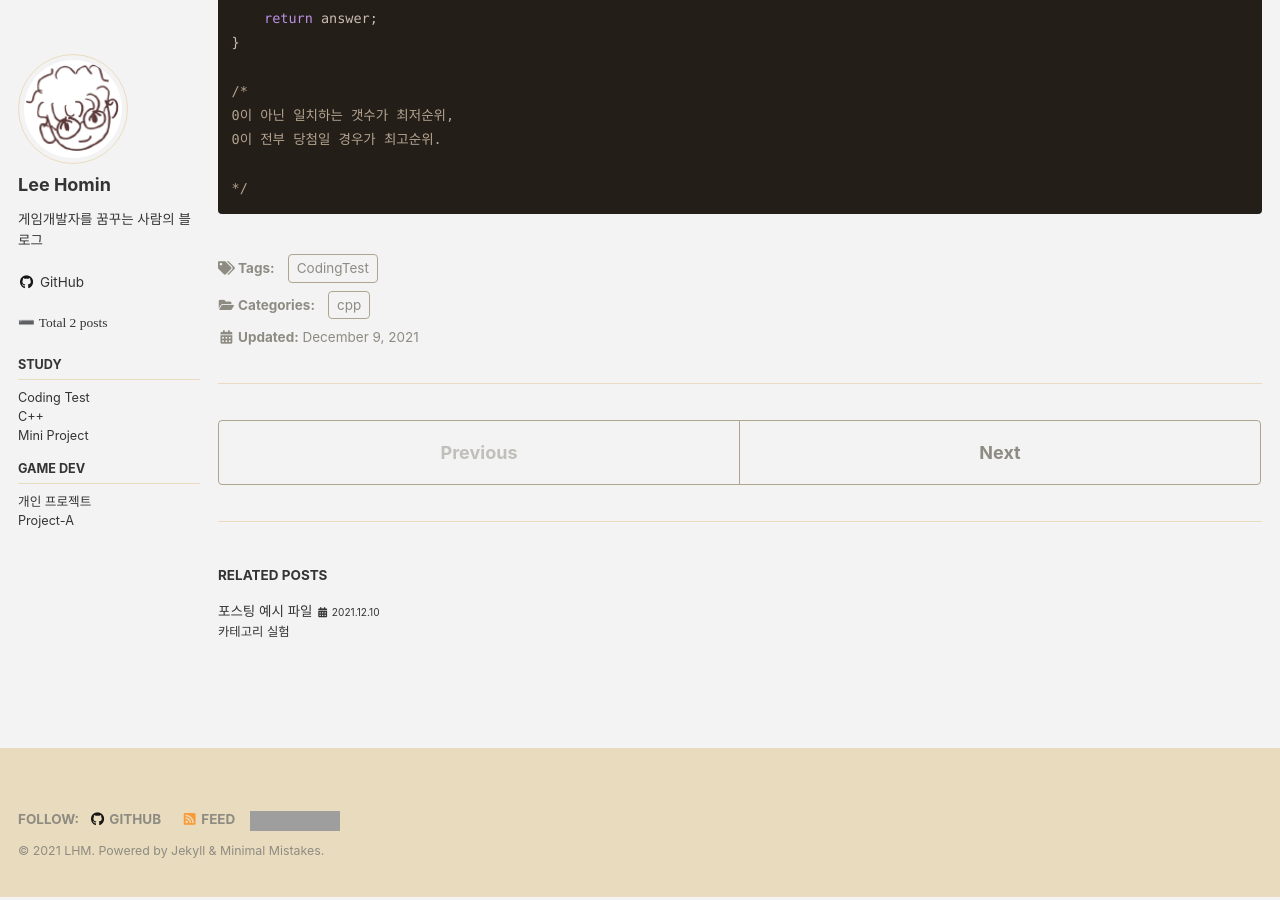
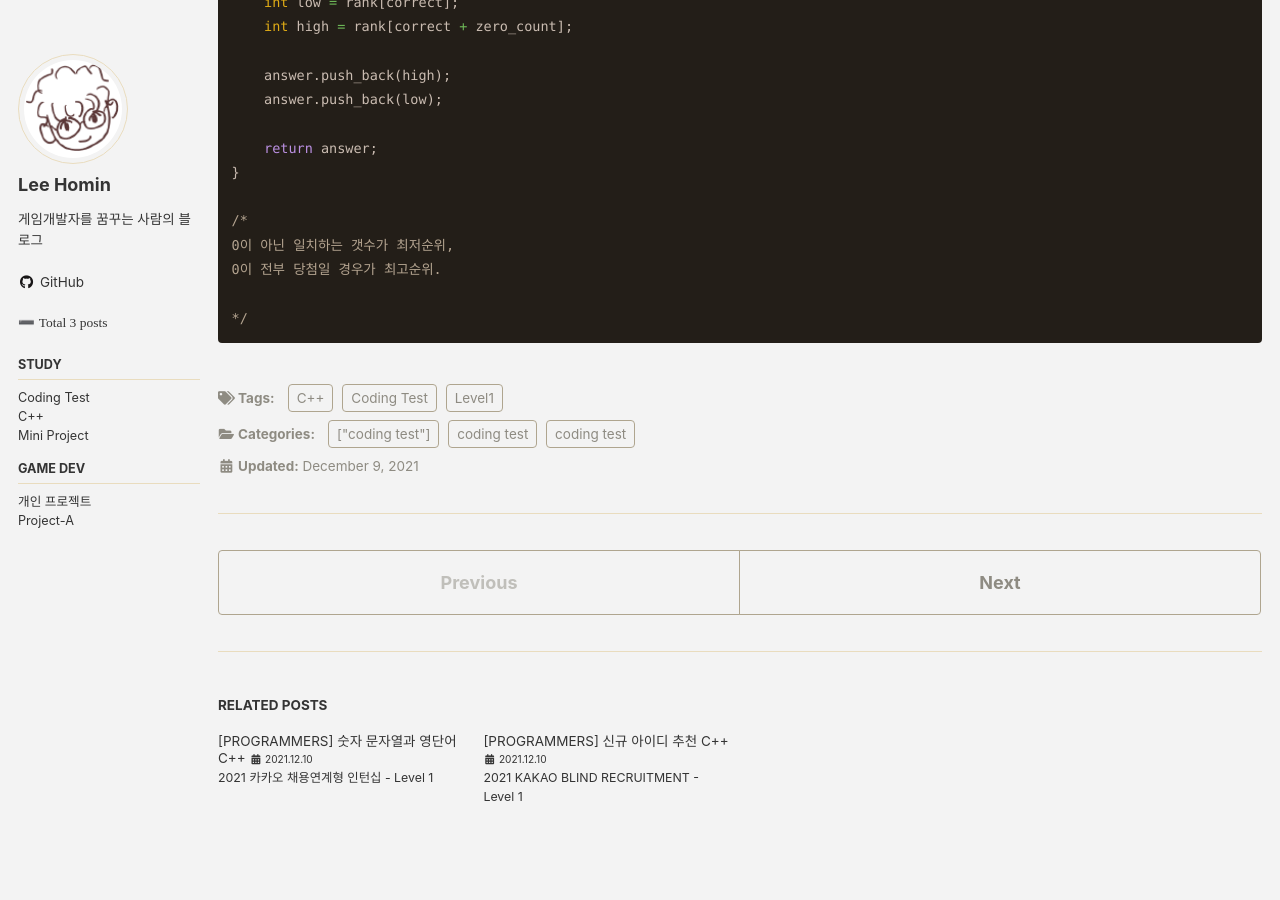
Before and after one commit to Squidward79/Squidward79.github.io, a Jekyll site: the page built from _posts/Programmers/2021-12-09-programmers_01.md, in a window 1280 px wide and 900 px high, scrolled down 1179 px. Built offline with Jekyll 4.4.1, drawn with Linux system fonts in a browser that asks for light colours; cached includes are drawn as plain includes; some of the changed text lies outside the part shown; grey boxes are pictures that could not be loaded.

Commit message:
포스팅

````diff
--- a/_data/navigation.yml
+++ b/_data/navigation.yml
@@ -12,7 +12,7 @@
   - title: Study
     children:
       - title: "Coding Test"
-        url: /categories/cpp/
+        url: /categories/coding test/
       - title: "C++"
        # url: #/docs/structure/
       - title: "Mini Project"
--- a/_pages/categories/category-cpp.md
+++ b/_pages/categories/category-cpp.md
@@ -1,12 +1,12 @@
 ---
 title: "C++ 프로그래밍"
 layout: archive
-permalink: /categories/cpp/
+permalink: /categories/coding test/
 author_profile: true
 sidebar:
     nav: sidemenu
 ---
 
-{% assign posts = site.categories["cpp"] %}
+{% assign posts = site.categories["coding test"] %}
 {% for post in posts %} {% include archive-single.html type=page.entries_layout %}
 {% endfor %}
--- a/_posts/Programmers/2021-12-09-[프로그래머스].md
+++ b/_posts/Programmers/2021-12-09-programmers_01.md
@@ -1,11 +1,11 @@
 ---
 title:  "[PROGRAMMERS] 로또의 최고 순위와 최저 순위 C++"
-excerpt: "프로그래머스 문제풀이 "
+excerpt: "2021 Dev-Matching - Level 1"
 
 categories:
-  - cpp
+  - [coding test]
 tags:
-  - [CodingTest]
+  - [Coding Test,Level1,C++]
 
 date: 2021-12-09
 
@@ -14,9 +14,15 @@
 
 
 ## 로또의 최고 순위와 최저 순위
-#### 언어: c++
+
+### 레벨 : 1
+### 언어: c++
+
+#### [📂문제 보기](https://programmers.co.kr/learn/courses/30/lessons/77484)
 
 ***
+
+
 
 ```c++
 #include <string>
````
Also changed, not shown: _posts/Programmers/2021-12-10-programmers_02.md (added, +89 -0 lines), _posts/Programmers/2021-12-10-programmers_03.md (added, +70 -0 lines), _posts/Programmers/2021-12-10-포스팅테스트.md (deleted, +0 -21 lines).
